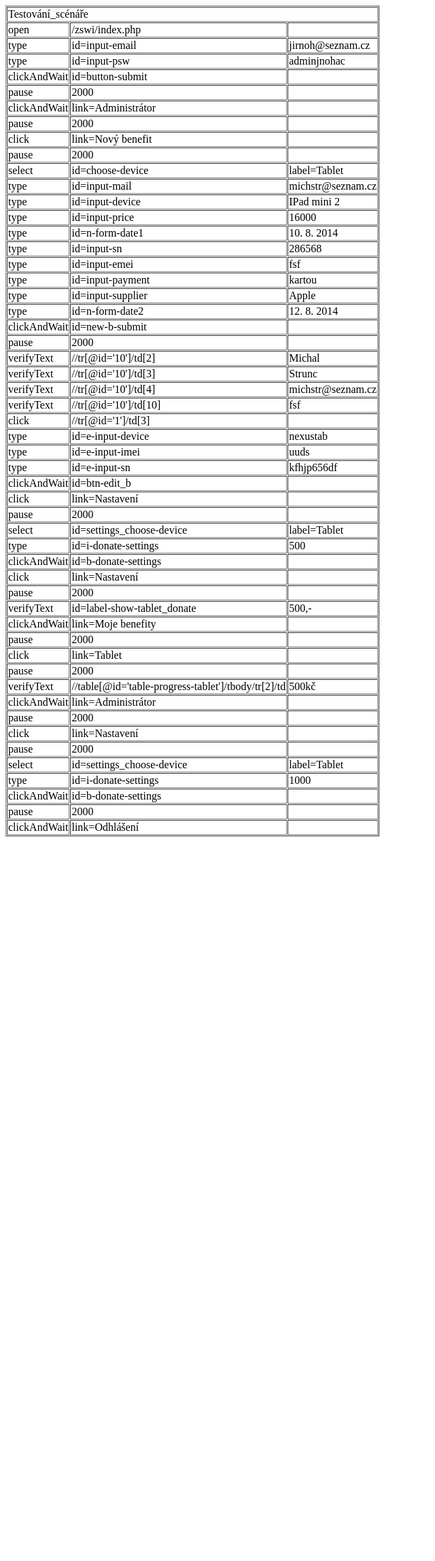
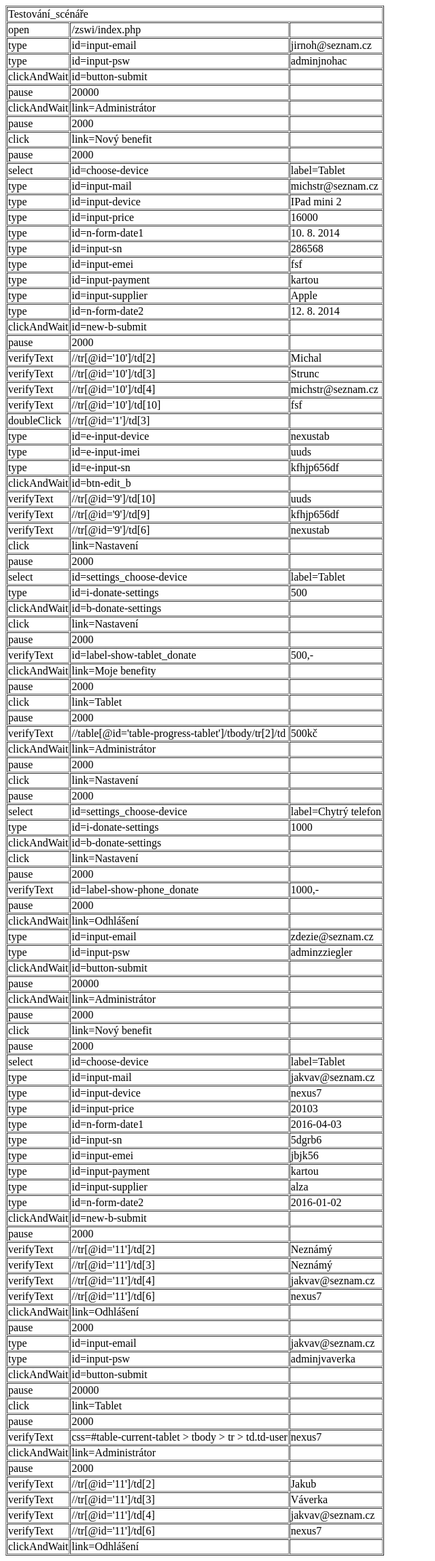
Before and after one commit to Kerio/tablets, a PHP site: the page made by selenium/Testování_scénáře.html in a window 1280 px wide. Shown: the whole page at 68% size, without its empty margins (0-640 px from the left). Before the commit the page ends 1230 px from the top, so only its background shows below. Run offline with PHP 8.4, Linux system fonts and the light colour scheme.

Commit message:
oprava sso
opraveno sso do správného tvaru a opraveny testy na delší interval při
přihlašovaní

```diff
--- a/index.php
+++ b/index.php
@@ -54,7 +54,7 @@ echo '<!DOCTYPE html>
                         <div id="form" class="col-lg-3">
                             <h2 id="label-highline">'.$phrase[$locale]['login'].'</h2>
                             <br>
-                            <form name="loginform" method="POST" action="single-sign-on/idp.php">
+                            <form name="loginform" method="POST" action="single-sign-on/sp.php">
                                 <div class="form-group">
                                     <label id="label-email">'.$phrase[$locale]['login_mail'].':</label>
                                         <input id="input-email" type="email" class="form-control" name="usr" placeholder="'.$phrase[$locale]['login_mail_text'].'">
--- a/selenium/Testování_scénáře.html
+++ b/selenium/Testování_scénáře.html
@@ -34,7 +34,7 @@
 </tr>
 <tr>
 	<td>pause</td>
-	<td>2000</td>
+	<td>20000</td>
 	<td></td>
 </tr>
 <tr>
@@ -139,7 +139,7 @@
 </tr>
 <!--edit benefitu-->
 <tr>
-	<td>click</td>
+	<td>doubleClick</td>
 	<td>//tr[@id='1']/td[3]</td>
 	<td></td>
 </tr>
@@ -162,6 +162,21 @@
 	<td>clickAndWait</td>
 	<td>id=btn-edit_b</td>
 	<td></td>
+</tr>
+<tr>
+	<td>verifyText</td>
+	<td>//tr[@id='9']/td[10]</td>
+	<td>uuds</td>
+</tr>
+<tr>
+	<td>verifyText</td>
+	<td>//tr[@id='9']/td[9]</td>
+	<td>kfhjp656df</td>
+</tr>
+<tr>
+	<td>verifyText</td>
+	<td>//tr[@id='9']/td[6]</td>
+	<td>nexustab</td>
 </tr>
 <!--nastavení dotace-->
 <tr>
@@ -252,7 +267,7 @@
 <tr>
 	<td>select</td>
 	<td>id=settings_choose-device</td>
-	<td>label=Tablet</td>
+	<td>label=Chytrý telefon</td>
 </tr>
 <tr>
 	<td>type</td>
@@ -265,6 +280,21 @@
 	<td></td>
 </tr>
 <tr>
+	<td>click</td>
+	<td>link=Nastavení</td>
+	<td></td>
+</tr>
+<tr>
+	<td>pause</td>
+	<td>2000</td>
+	<td></td>
+</tr>
+<tr>
+	<td>verifyText</td>
+	<td>id=label-show-phone_donate</td>
+	<td>1000,-</td>
+</tr>
+<tr>
 	<td>pause</td>
 	<td>2000</td>
 	<td></td>
@@ -274,6 +304,207 @@
 	<td>link=Odhlášení</td>
 	<td></td>
 </tr>
+<!--zadání benefitu neexistujícímu uživateli a následné spárování po prvním přihlášením-->
+<tr>
+	<td>type</td>
+	<td>id=input-email</td>
+	<td>zdezie@seznam.cz</td>
+</tr>
+<tr>
+	<td>type</td>
+	<td>id=input-psw</td>
+	<td>adminzziegler</td>
+</tr>
+<tr>
+	<td>clickAndWait</td>
+	<td>id=button-submit</td>
+	<td></td>
+</tr>
+<tr>
+	<td>pause</td>
+	<td>20000</td>
+	<td></td>
+</tr>
+<tr>
+	<td>clickAndWait</td>
+	<td>link=Administrátor</td>
+	<td></td>
+</tr>
+<tr>
+	<td>pause</td>
+	<td>2000</td>
+	<td></td>
+</tr>
+<tr>
+	<td>click</td>
+	<td>link=Nový benefit</td>
+	<td></td>
+</tr>
+<tr>
+	<td>pause</td>
+	<td>2000</td>
+	<td></td>
+</tr>
+<tr>
+	<td>select</td>
+	<td>id=choose-device</td>
+	<td>label=Tablet</td>
+</tr>
+<tr>
+	<td>type</td>
+	<td>id=input-mail</td>
+	<td>jakvav@seznam.cz</td>
+</tr>
+<tr>
+	<td>type</td>
+	<td>id=input-device</td>
+	<td>nexus7</td>
+</tr>
+<tr>
+	<td>type</td>
+	<td>id=input-price</td>
+	<td>20103</td>
+</tr>
+<tr>
+	<td>type</td>
+	<td>id=n-form-date1</td>
+	<td>2016-04-03</td>
+</tr>
+<tr>
+	<td>type</td>
+	<td>id=input-sn</td>
+	<td>5dgrb6</td>
+</tr>
+<tr>
+	<td>type</td>
+	<td>id=input-emei</td>
+	<td>jbjk56</td>
+</tr>
+<tr>
+	<td>type</td>
+	<td>id=input-payment</td>
+	<td>kartou</td>
+</tr>
+<tr>
+	<td>type</td>
+	<td>id=input-supplier</td>
+	<td>alza</td>
+</tr>
+<tr>
+	<td>type</td>
+	<td>id=n-form-date2</td>
+	<td>2016-01-02</td>
+</tr>
+<tr>
+	<td>clickAndWait</td>
+	<td>id=new-b-submit</td>
+	<td></td>
+</tr>
+<tr>
+	<td>pause</td>
+	<td>2000</td>
+	<td></td>
+</tr>
+<tr>
+	<td>verifyText</td>
+	<td>//tr[@id='11']/td[2]</td>
+	<td>Neznámý</td>
+</tr>
+<tr>
+	<td>verifyText</td>
+	<td>//tr[@id='11']/td[3]</td>
+	<td>Neznámý</td>
+</tr>
+<tr>
+	<td>verifyText</td>
+	<td>//tr[@id='11']/td[4]</td>
+	<td>jakvav@seznam.cz</td>
+</tr>
+<tr>
+	<td>verifyText</td>
+	<td>//tr[@id='11']/td[6]</td>
+	<td>nexus7</td>
+</tr>
+<tr>
+	<td>clickAndWait</td>
+	<td>link=Odhlášení</td>
+	<td></td>
+</tr>
+<tr>
+	<td>pause</td>
+	<td>2000</td>
+	<td></td>
+</tr>
+<tr>
+	<td>type</td>
+	<td>id=input-email</td>
+	<td>jakvav@seznam.cz</td>
+</tr>
+<tr>
+	<td>type</td>
+	<td>id=input-psw</td>
+	<td>adminjvaverka</td>
+</tr>
+<tr>
+	<td>clickAndWait</td>
+	<td>id=button-submit</td>
+	<td></td>
+</tr>
+<tr>
+	<td>pause</td>
+	<td>20000</td>
+	<td></td>
+</tr>
+<tr>
+	<td>click</td>
+	<td>link=Tablet</td>
+	<td></td>
+</tr>
+<tr>
+	<td>pause</td>
+	<td>2000</td>
+	<td></td>
+</tr>
+<tr>
+	<td>verifyText</td>
+	<td>css=#table-current-tablet &gt; tbody &gt; tr &gt; td.td-user</td>
+	<td>nexus7</td>
+</tr>
+<tr>
+	<td>clickAndWait</td>
+	<td>link=Administrátor</td>
+	<td></td>
+</tr>
+<tr>
+	<td>pause</td>
+	<td>2000</td>
+	<td></td>
+</tr>
+<tr>
+	<td>verifyText</td>
+	<td>//tr[@id='11']/td[2]</td>
+	<td>Jakub</td>
+</tr>
+<tr>
+	<td>verifyText</td>
+	<td>//tr[@id='11']/td[3]</td>
+	<td>Váverka</td>
+</tr>
+<tr>
+	<td>verifyText</td>
+	<td>//tr[@id='11']/td[4]</td>
+	<td>jakvav@seznam.cz</td>
+</tr>
+<tr>
+	<td>verifyText</td>
+	<td>//tr[@id='11']/td[6]</td>
+	<td>nexus7</td>
+</tr>
+<tr>
+	<td>clickAndWait</td>
+	<td>link=Odhlášení</td>
+	<td></td>
+</tr>
 </tbody></table>
 </body>
 </html>
```
Also changed, not shown: control/User.php (+13 -10 lines), database/SQL-dotazy.txt (deleted, +0 -43 lines), selenium/TestAdminGui.html (+13 -13 lines), selenium/TestIndex.html (+5 -5 lines), selenium/TestUserGui.html (+12 -7 lines), single-sign-on/idp.php (+40 -11 lines), single-sign-on/sp.php (+33 -28 lines).
